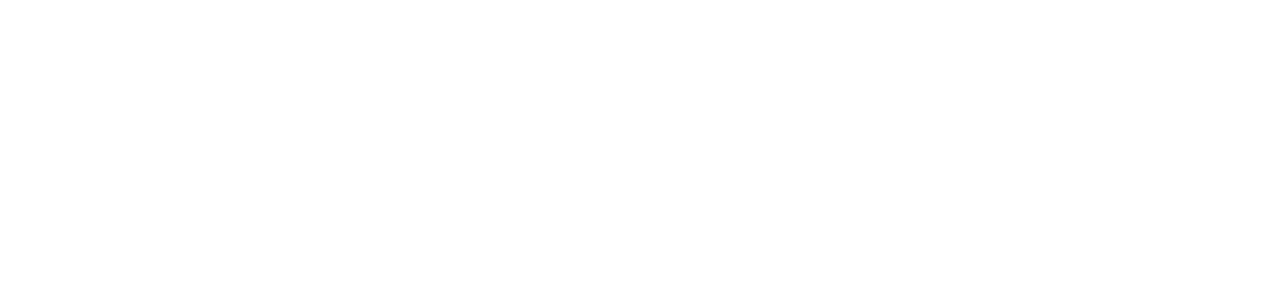
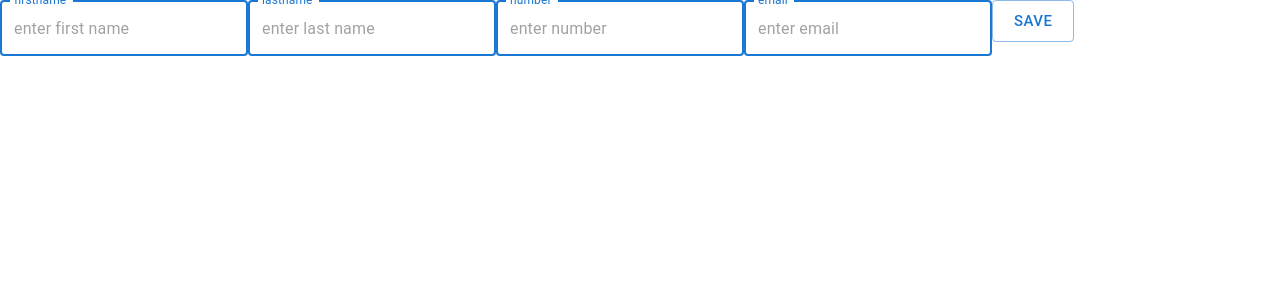
Before and after one commit to a-sha0234/cv-application, a React (Create React App) app: page / in a window 1280 px wide. Shown: the top 300 px of the page. Built offline with nearby package versions, Linux system fonts and the light colour scheme.

Commit message:
get basic general.js functionality working

```diff
--- a/package.json
+++ b/package.json
@@ -3,9 +3,13 @@
   "version": "0.1.0",
   "private": true,
   "dependencies": {
+    "@emotion/react": "^11.7.1",
+    "@emotion/styled": "^11.6.0",
+    "@mui/material": "^5.2.4",
     "@testing-library/jest-dom": "^5.16.1",
     "@testing-library/react": "^11.2.7",
     "@testing-library/user-event": "^12.8.3",
+    "node-sass": "^6.0.1",
     "react": "^17.0.2",
     "react-dom": "^17.0.2",
     "react-scripts": "4.0.3",
--- a/src/App.js
+++ b/src/App.js
@@ -1,5 +1,12 @@
+import General from "./components/General";
+import "./style/style.scss";
+
 function App() {
-  return <div className="App"></div>;
+  return (
+    <div className="App">
+      <General />
+    </div>
+  );
 }
 
 export default App;
--- /dev/null
+++ b/src/components/General.js
@@ -0,0 +1,82 @@
+import react from "react";
+import Button from "@mui/material/Button";
+import TextField from "@mui/material/TextField";
+
+export default function General() {
+  const [toggle, setToggle] = react.useState(false);
+
+  const [formData, setFormData] = react.useState({
+    firstName: "",
+    secondName: "",
+    PhoneNum: "",
+    emailAddress: "",
+  });
+
+  function handleChange(event) {
+    const { name, value } = event.target;
+    setFormData((prevData) => {
+      return {
+        ...prevData,
+        [name]: value,
+      };
+    });
+  }
+
+  function btnToggle() {
+    setToggle((prevState) => {
+      return !prevState;
+    });
+  }
+
+  return (
+    <form>
+      <TextField
+        color="primary"
+        focused
+        label="firstname"
+        type="text"
+        name="firstName"
+        value={formData.firstName}
+        placeholder="enter first name"
+        onChange={handleChange}
+      />
+
+      <TextField
+        color="primary"
+        focused
+        label="lastname"
+        type="text"
+        name="secondName"
+        value={formData.secondName}
+        placeholder="enter last name"
+        onChange={handleChange}
+      />
+
+      <TextField
+        color="primary"
+        focused
+        label="number"
+        type="number"
+        name="PhoneNum"
+        value={formData.PhoneNum}
+        placeholder="enter number"
+        onChange={handleChange}
+        className="textfields"
+      />
+      <TextField
+        type="text"
+        label="email"
+        color="primary"
+        focused
+        placeholder="enter email"
+        name="emailAddress"
+        value={formData.emailAddress}
+        onChange={handleChange}
+        className="textfields"
+      />
+      <Button variant="outlined" size="large" onClick={btnToggle}>
+        Save
+      </Button>
+    </form>
+  );
+}
--- /dev/null
+++ b/src/style/_globals.scss
@@ -0,0 +1,9 @@
+* {
+  box-sizing: border-box;
+  margin: 0;
+  padding: 0;
+}
+
+.textfields {
+  margin-right: 21px;
+}
--- /dev/null
+++ b/src/style/style.scss
@@ -0,0 +1,2 @@
+@import "variables";
+@import "globals";
```
Also changed, not shown: src/components/Education.js (added), src/components/Experience.js (added), src/style/_variables.scss (added), 1 other file (tests, documents, lock files or other folders).
